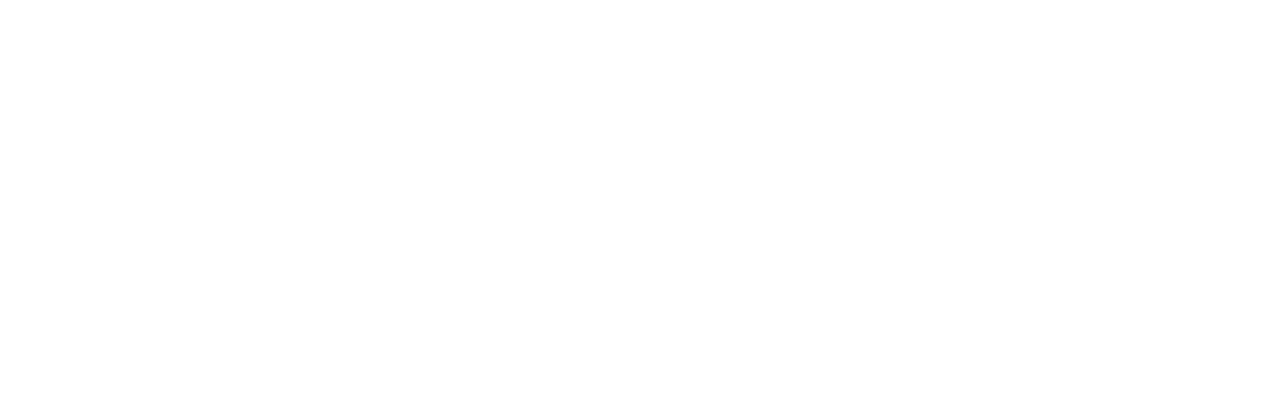
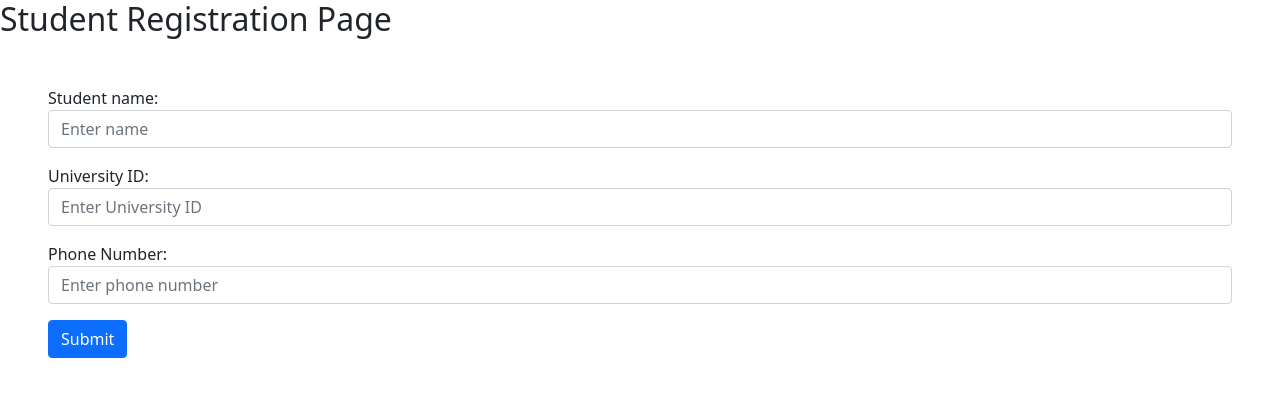
Before and after one commit to saniaalamgithub/studentAutomationFrontend, a React (Create React App) app: page /student/new in a window 1280 px wide. Before the commit this address had no page. Shown: the top 396 px of the page. Built offline with nearby package versions, Linux system fonts and the light colour scheme.

Commit message:
just regi

```diff
--- a/src/App.js
+++ b/src/App.js
@@ -4,8 +4,15 @@
 import StudentHomePage from "./page/Home/StudentHomePage";
 import TeacherHomePage from "./page/Home/TeacherHomePage";
 import GuardianHomePage from "./page/Home/GuardianHomePage";
-import CommonErrorPage from "./page/Error/CommonErrorPage"
+import CommonErrorPage from "./page/Error/CommonErrorPage";
+import Registration from "./page/Test/Registration";
+import StudentRegistration from "./page/Registration/StudentRegistration"
+import GuardianRegistration from "./page/Registration/GuardianRegistration"
+import TeacherRegistration from "./page/Registration/TeacherRegistration"
+
 import { Routes, Route } from "react-router-dom";
+
+
 
 function App() {
   return (
@@ -17,6 +24,11 @@
       <Route path="/admin" element={<AdminHomePage />} />
       <Route path="/teacher" element={<TeacherHomePage />} />
       <Route path="/error" element={<CommonErrorPage />} />
+      <Route path="/test" element={<Registration />} />
+      <Route path="/student/new" element={<StudentRegistration/>}/>
+      <Route path="/guardian/new" element={<GuardianRegistration/>}/>
+      <Route path="/teacher/new" element={<TeacherRegistration/>}/>
+
     </Routes>
   );
 }
--- /dev/null
+++ b/src/page/Registration/GuardianRegistration.js
@@ -0,0 +1,37 @@
+ import { useState } from "react";
+
+function GuardianRegistration() {
+    const [name, setName] = useState("");
+    const [pnumber,setPnumber] = useState("")
+    return (
+      <div>
+        <div class="mb-3 mt-3">
+          <label for="name">Guardian Name:</label>
+          <input
+            type="text"
+            class="form-control"
+            id="name"
+            placeholder="Enter your name"
+            name="name"
+            value={name}
+            onChange={(e) => setName(e.target.value)}
+          ></input>
+        </div>
+        <div class="mb-3 mt-3">
+          <label for="pnumeber">Phone Number:</label>
+          <input
+            type="number"
+            class="form-control"
+            id="pnumber"
+            placeholder="Enter phone number"
+            name="pnumber"
+            value={pnumber}
+            onChange={(e) => setPnumber(e.target.value)}
+          ></input>
+        </div>
+        <button type="submit" class="btn btn-primary">Submit</button>
+      </div>
+    );
+  }
+
+  export default GuardianRegistration;
--- /dev/null
+++ b/src/page/Registration/StudentRegistration.js
@@ -0,0 +1,56 @@
+import { useState } from "react";
+
+function StudentRegistration() {
+  const [name, setName] = useState("");
+  const [id, setId] = useState("");
+  const [pnumber, setPnumber] = useState("");
+
+  return (
+    <div >
+        <h2>Student Registration Page</h2>
+      <div className="mt-5 mb mx-5">
+        <div class="mb-3 mt-3">
+          <label for="name">Student name:</label>
+          <input
+            type="text"
+            class="form-control"
+            id="name"
+            placeholder="Enter name"
+            name="name"
+            value={name}
+            onChange={(e) => setName(e.target.value)}
+          ></input>
+        </div>
+        <div class="mb-3 mt-3">
+          <label for="ID"> University ID:</label>
+          <input
+            type="number"
+            class="form-control"
+            id="ID"
+            placeholder="Enter University ID"
+            name="ID"
+            value={id}
+            onChange={(e) => setId(e.target.value)}
+          ></input>
+        </div>
+        <div class="mb-3 mt-3">
+          <label for="pnumeber">Phone Number:</label>
+          <input
+            type="number"
+            class="form-control"
+            id="pnumber"
+            placeholder="Enter phone number"
+            name="pnumber"
+            value={pnumber}
+            onChange={(e) => setPnumber(e.target.value)}
+          ></input>
+        </div>
+        <button type="submit" class="btn btn-primary">
+          Submit
+        </button>
+      </div>
+    </div>
+  );
+}
+
+export default StudentRegistration;
--- /dev/null
+++ b/src/page/Registration/TeacherRegistration.js
@@ -0,0 +1,51 @@
+// import { useState } from "react";
+
+import { useState } from "react";
+
+function TeacherRegistration() {
+    const[tname,setTname] = useState(" ")
+    const [pnumber,setPnumber] = useState(" ")
+    const [designation,setDesignation] = useState(" ")
+    return (
+      <div>
+         <div className="mb-3 mt-3">
+          <label for="tname">Enter Name:</label>
+          <input
+            type="text"
+            class="form-control"
+            id="tname"
+            placeholder="Enter our name"
+            name="tname"
+            value={tname}
+            onChange={(e) => setTname(e.target.value)}
+          ></input>
+        </div>
+        <div className="mb-3 mt-3">
+          <label for="pnumeber">Phone Number:</label>
+          <input
+            type="number"
+            class="form-control"
+            id="pnumber"
+            placeholder="Enter phone number"
+            name="pnumber"
+            value={pnumber}
+            onChange={(e) => setPnumber(e.target.value)}
+          ></input>
+        </div>
+        <div>
+          <label for="designation">Designation:</label>
+          <input
+            type="text"
+            class="form-control"
+            id="designation"
+            placeholder="Enter your designation"
+            name="designation"
+            value={designation}
+            onChange={(e) => setDesignation(e.target.value)}
+          ></input>
+        </div>
+      </div>
+    );
+  }
+
+  export default TeacherRegistration;
--- /dev/null
+++ b/src/page/Test/Registration.js
@@ -0,0 +1,37 @@
+import { useState } from "react";
+
+function Registration() {
+  const [email, setEmail] = useState("");
+  const [password, setPassword] = useState("");
+  return (
+    <div>
+      <div class="mb-3 mt-3">
+        <label for="email">Email:</label>
+        <input
+          type="email"
+          class="form-control"
+          id="email"
+          placeholder="Enter email"
+          name="email"
+          value={email}
+          onChange={(e) => setEmail(e.target.value)}
+        ></input>
+      </div>
+      <div class="mb-3 mt-3">
+        <label for="password">password:</label>
+        <input
+          type="password"
+          class="form-control"
+          id="password"
+          placeholder="Enter password"
+          name="password"
+          value={password}
+          onChange={(e) => setPassword(e.target.value)}
+        ></input>
+      </div>
+      <p>ypor email is:{email},and password is {password}</p>
+    </div>
+  );
+}
+
+export default Registration;
```
